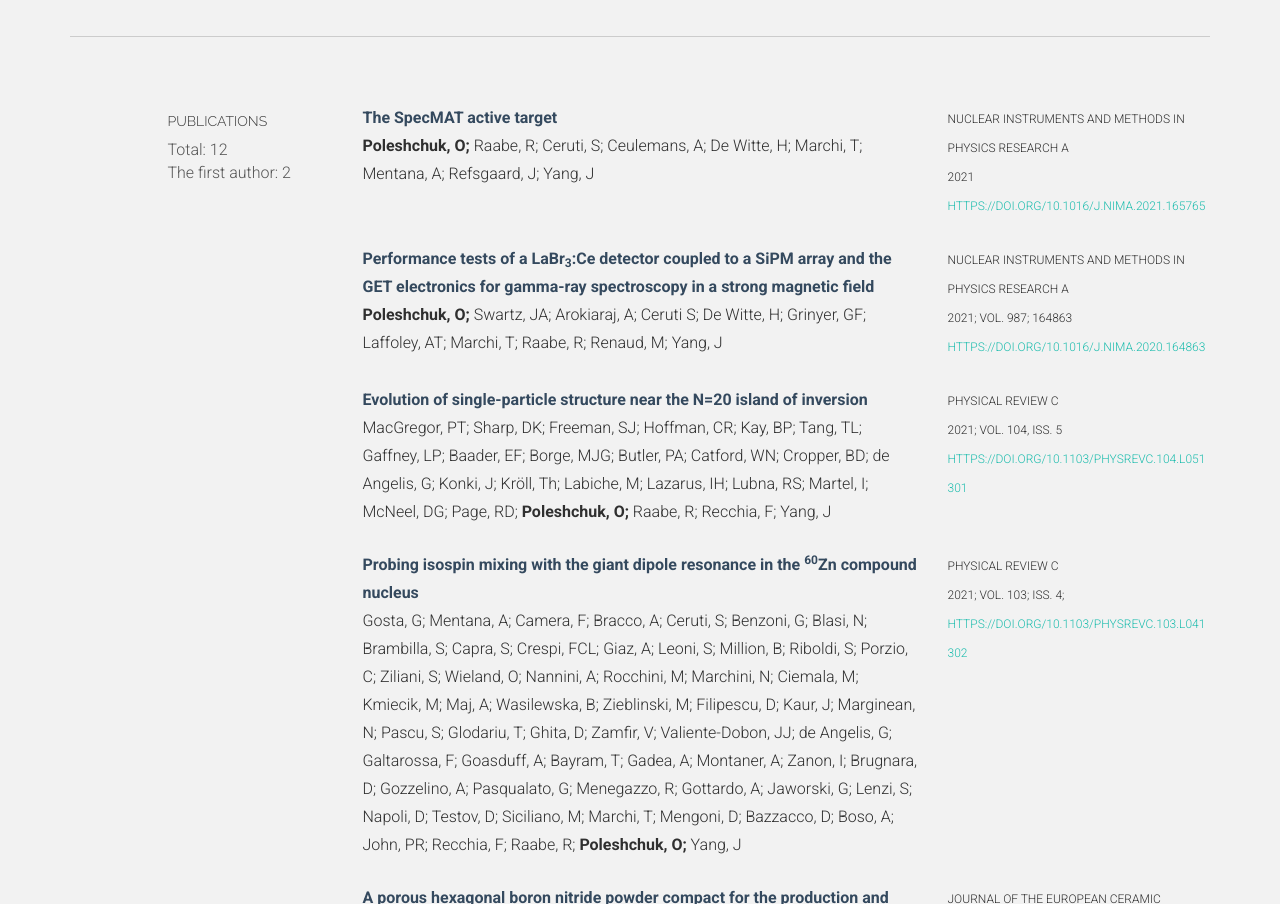
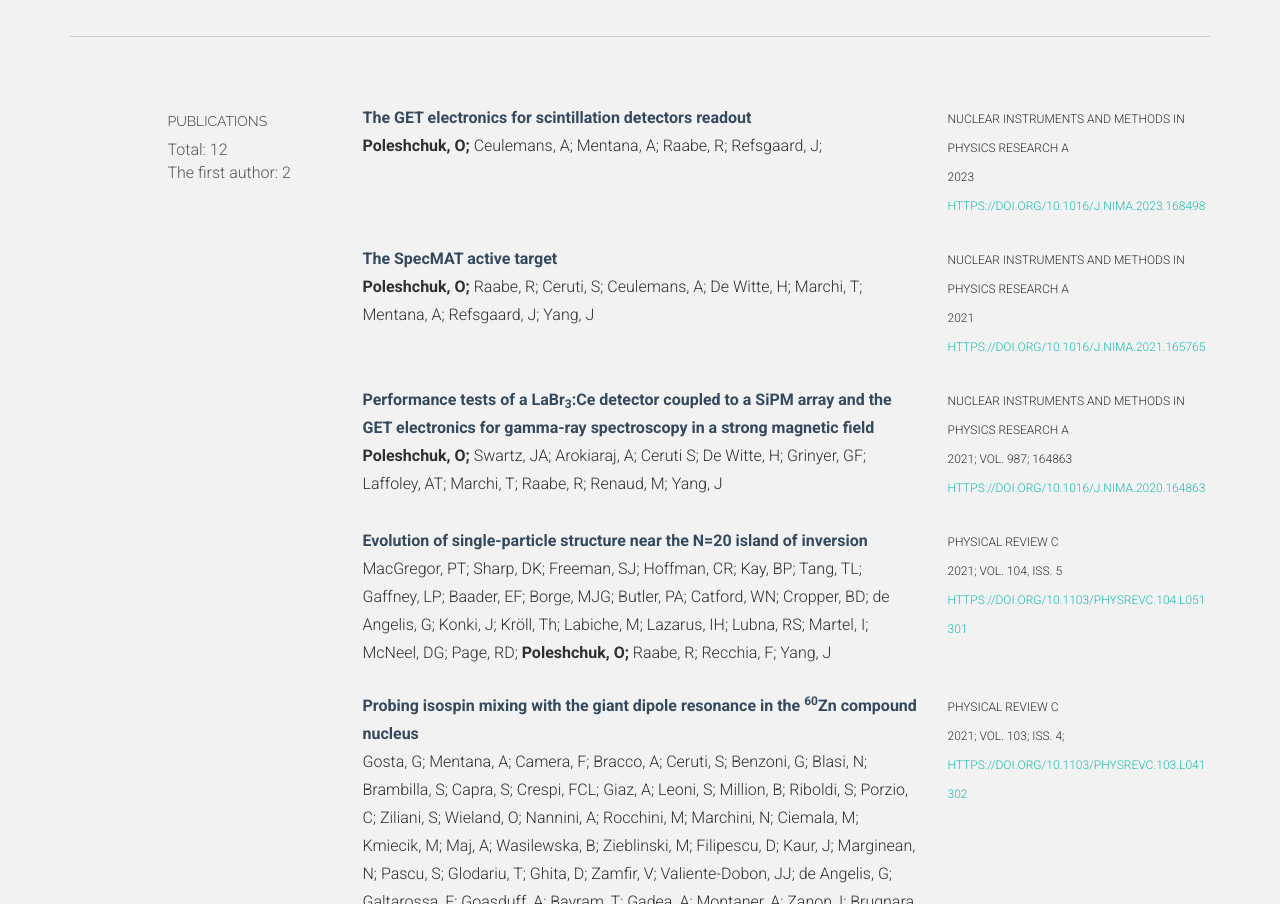
Before and after one commit to oleksiipoleshchuk/oleksiipoleshchuk.github.io, a plain HTML site: page index.html in a window 1280 px wide. Shown: the part 5201-6105 px from the top of the page. Drawn offline with Linux system fonts and the light colour scheme.

Commit message:
Articles list update

```diff
--- a/index.html
+++ b/index.html
@@ -552,6 +552,20 @@
         </div>
         <!-- Publications line 1-->
         <div class="col-lg-6">
+          <p>
+            <t>The GET electronics for scintillation detectors readout</t><br />
+            <strong>Poleshchuk, O;</strong> Ceulemans, A; Mentana, A;  Raabe, R;  Refsgaard, J;<br />
+          </p>
+        </div>
+        <div class="col-lg-3">
+          <p>
+            <sm>Nuclear Instruments And Methods in Physics Research A<br />
+              2023<br />
+              <a href="https://doi.org/10.1016/j.nima.2023.168498" target="_blank">https://doi.org/10.1016/j.nima.2023.168498</a> </sm>
+          </p>
+        </div>
+        <!-- Publications line 2-->
+        <div class="col-lg-6 col-lg-offset-3">
           <p>
             <t>The SpecMAT active target</t><br />
             <strong>Poleshchuk, O;</strong> Raabe, R; Ceruti, S; Ceulemans, A; De Witte, H; Marchi, T; Mentana, A; Refsgaard, J; Yang, J<br />
```
